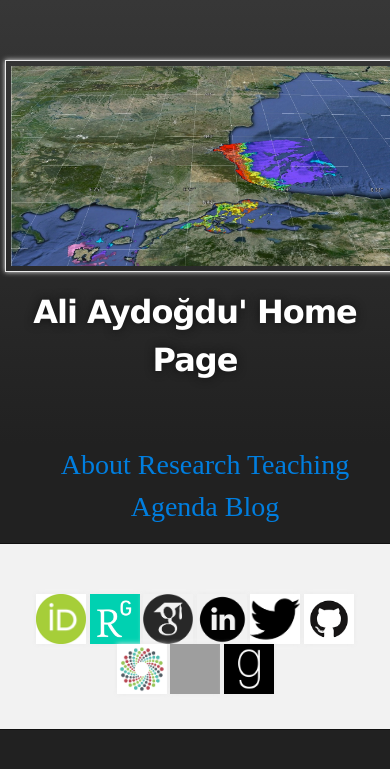
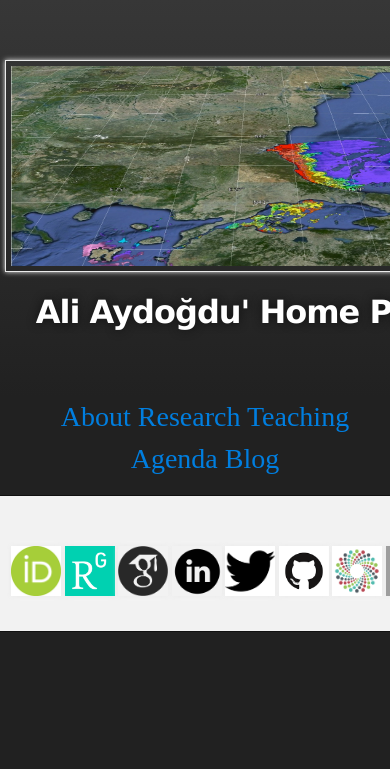
Before and after one commit to aydogduali/aydogduali.github.io, a Jekyll site: the page built from index.md, in a window 390 px wide. Shown: the top 769 px of the page. Built offline with Jekyll 4.4.1, drawn with Linux system fonts in a browser that asks for light colours; the repository's description, which GitHub fills in, is left out; grey boxes are pictures that could not be loaded.

Commit message:
change layout

```diff
--- a/_sass/jekyll-theme-slate.scss
+++ b/_sass/jekyll-theme-slate.scss
@@ -385,7 +385,7 @@ Small Device Styles
   }
 
   .inner {
-    min-width: 320px;
+    min-width: 480px;
     max-width: 480px;
   }
 
```
